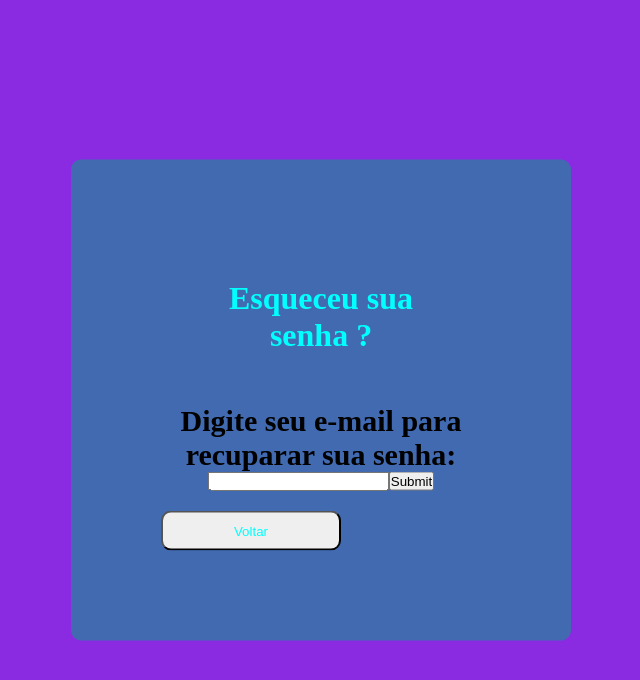
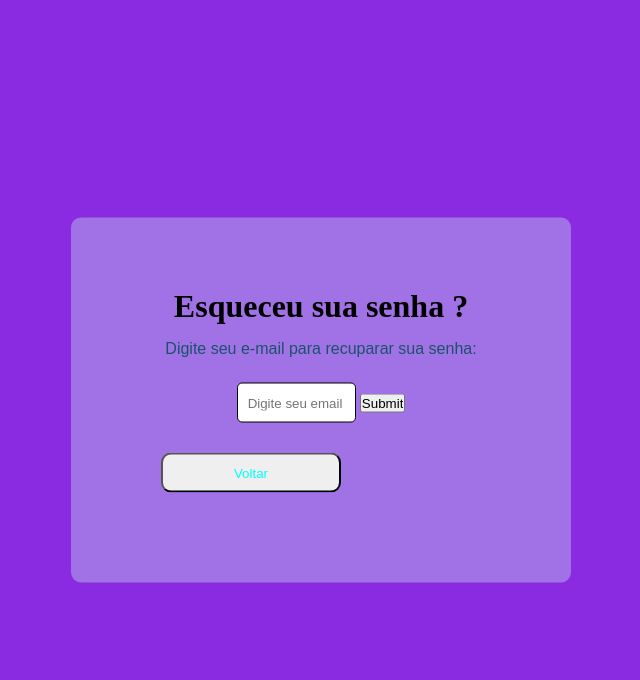
Before and after one commit to NadsonFNunes/pifrontend, a React (Vite) app in the folder Viagens/: page /esquecisenha in a window 1280 px wide. Shown: the top 680 px of the page, without its empty margins (319-959 px from the left). Built offline with nearby package versions, Linux system fonts and the light colour scheme.

Commit message:
Trabalho PI Atualizado

```diff
--- a/Viagens/src/App.jsx
+++ b/Viagens/src/App.jsx
@@ -29,20 +29,21 @@ export default function App() {
   return (
     <BrowserRouter>
       <Routes>
-        {logado ?                                    /* Isso seria um IF       para páginas reservadas */
+        {logado ?
           <>
-            <Route path="/home" element={<Layout id={userID} onLogout={handleLogout} />} >
+            <Route path="/home" element={<Home id={userID} onLogout={handleLogout} />} />
+            <Route path='/passagens' element={<Tickets />} />
 
-              <Route path='home/:id' element={<Home />} />
-              <Route path='passagens/:id' element={<Tickets />} />
 
-            </Route>
           </>
-          :                                        /* E isso seria um Else */
 
+
+          :
           <Route path='/' element={<Login onLogin={handleLogin} />} />
 
+
         }
+
 
         <Route path='*' element={<Erro404 />} />
         <Route path='/esquecisenha' element={<NewPassword />} />
--- a/Viagens/src/pages/Erro404.jsx
+++ b/Viagens/src/pages/Erro404.jsx
@@ -1,9 +1,9 @@
 export default function Erro404(){
     return(
         <>
-        <h1>Erro404</h1>
+        <h1 id="titulo">Erro404</h1>
         <br />
-        <h1> Página inexistente</h1>
+        <h1 id="titulo" > Página inexistente</h1>
 
         </>
     )
--- a/Viagens/src/pages/Home.css
+++ b/Viagens/src/pages/Home.css
@@ -1,21 +1,31 @@
-h1{ text-align: center;
+#titulo{ text-align: center;
     padding: 50px;
-    color: aqua;
+    color: rgb(26, 83, 105);
 
 }
+
 .container{
     padding: 20px;
-    max-width: 1000px;
+    max-width: 1200px;
     margin: auto;
     background-color: rgb(161, 170, 170);
+    text-align: justify;
 
 }
-#mala{
+div{
+    text-align: center;
+}
+
+#malas{
     padding: 20px;
     height: 500px;
     width:  auto;
-    display: inline-block;
     width: auto;
+}
 
 
+
+p{
+    font-family: Arial, Helvetica, sans-serif;
+    color: rgb(26, 83, 105);
 }
--- a/Viagens/src/pages/Home.jsx
+++ b/Viagens/src/pages/Home.jsx
@@ -9,21 +9,28 @@ export default function Home() {
     return (
         <>
 
-            <Layout/>
-            <h1>asd</h1>
+            <Layout />
+
             <main className='container'>
 
 
 
-                <h1>Seja bem-vindo à DF Viagens</h1>
+                <h1 id='titulo'>Seja bem-vindo à DF Viagens</h1>
 
-                <p> Nós somos melhor opção para quem deseja explorar o mundo de forma confortável e segura.
+                <p id='text'> Nós somos melhor opção para quem deseja explorar o mundo de forma confortável e segura.
                     Com uma ampla variedade de destinos, roteiros personalizados e um atendimento excepcional,
                     estamos prontos para transformar suas viagens em experiências inesquecíveis.</p>
 
-                <img id='mala' src={Viagens} alt="Imagem de viagem" />
+                <div>
+                    <img src={Viagens} id='malas' alt="Imagem de viagem" />
+                </div>
+
+                <p>Não perca mais tempo sonhando com as suas próximas férias!
+                    Entre em contato conosco agora mesmo e descubra como podemos transformar suas viagens em momentos inesquecíveis.
+                    Mal podemos esperar para ajudá-lo a explorar o mundo!</p>
 
             </main>
+
 
         </>
     )
--- a/Viagens/src/pages/Login.css
+++ b/Viagens/src/pages/Login.css
@@ -30,5 +30,6 @@ body{
 }
 h3{
 
+
     font-size: 30px;
 }
--- a/Viagens/src/pages/NewPassword.css
+++ b/Viagens/src/pages/NewPassword.css
@@ -1,6 +1,6 @@
 #senha{
     padding: 70px;
-    background-color: rgba(20, 146, 146, 0.616);
+    background-color: rgba(197, 236, 236, 0.37);
     max-width: 500px;
     width: 70%;
     position: absolute;
@@ -10,8 +10,8 @@
     border-radius: 10px;
     text-align: center;
 }
-.elements{
-    width: 80%;
+#campo{
+    width: 50%;
     height: 40px;
     border: 1px solid;
     padding-left: 10px;
@@ -19,6 +19,7 @@
     border-radius: 5px;
 }
 button{
+    text-align: center;
     width: 50%;
     height: 40px;
     border-radius: 10px;
@@ -27,3 +28,10 @@ button{
     margin: 20px;
     color: black;
 }
+div{
+    text-align: center;
+}
+span{
+
+    display: inline-block;
+}
--- a/Viagens/src/pages/NewPassword.jsx
+++ b/Viagens/src/pages/NewPassword.jsx
@@ -7,13 +7,22 @@ export default function NewPassword() {
 
 
 
-            <form id="senha" action="">
-            <h1>Esqueceu sua senha ? </h1>
-                <h3> Digite seu e-mail para recuparar sua senha: </h3>
-                    <input type="email" />
-                    <input type="submit" name="Rec" id="Rec" />
-                    <button><NavLink to='/'> Voltar </NavLink></button>
+            <form  id="senha" action="" method="post">
 
+
+                <h1 >Esqueceu sua senha ? </h1>
+                <p> Digite seu e-mail para recuparar sua senha: </p>
+
+                <span>
+
+                    <input type="email" id='campo' placeholder="Digite seu email" /> <input type="submit" />
+
+                </span>
+
+                <div>
+                    <button><NavLink to='/'>  Voltar </NavLink></button>
+
+                </div>
             </form>
 
         </>
--- a/Viagens/src/pages/Tickets.css
+++ b/Viagens/src/pages/Tickets.css
@@ -17,6 +17,7 @@ body{
 }
 form h3{
     text-align: center;
+    padding: 15px;
 
 }
 .elements{
@@ -44,3 +45,11 @@ li{
     text-align: center;
     display: inline-block;
 }
+p{
+    padding: 15px;
+}
+h3{
+    text-align: center;
+    padding: 50px;
+    color: rgb(1, 12, 17)
+}
--- a/Viagens/src/pages/Tickets.jsx
+++ b/Viagens/src/pages/Tickets.jsx
@@ -10,7 +10,8 @@ export default function Tickets() {
 
             <div>
                 <form action="" id="passagem">
-                    <h1>Passagens</h1>
+                    <h3 id="mensagem">Passagens</h3>
+
                     <p> Ida <input type="date" name="" id="data" className='elements' /> </p>
 
                     <p> Volta <input type="date" name="" id="data" className='elements' /> </p>
```
